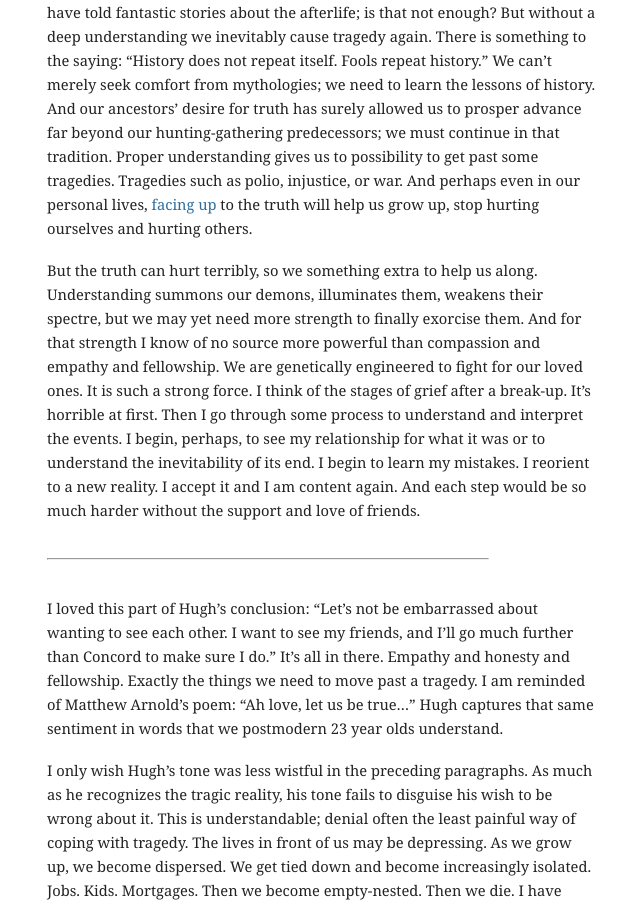
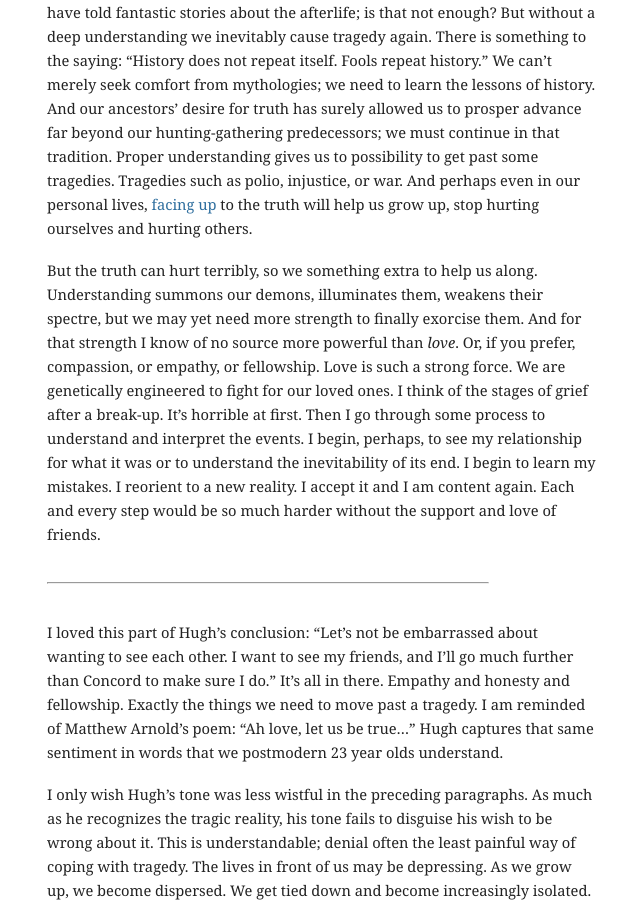
Before and after one commit to mbwong/mbwong.github.com, a Jekyll site: the page built from _posts/2013-08-26-tragedy-and-adulthood.md, in a window 1280 px wide and 900 px high, scrolled down 2264 px. Shown: the whole window, without its empty margins (303-943 px from the left). Built offline with Jekyll 4.4.1, drawn with Linux system fonts in a browser that asks for light colours.

Commit message:
Update 2013-08-26-tragedy-and-adulthood.md

```diff
--- a/_posts/2013-08-26-tragedy-and-adulthood.md
+++ b/_posts/2013-08-26-tragedy-and-adulthood.md
@@ -31,7 +31,7 @@
 
 You might ask: Can't we just pretend? Why do we need _truthful_ stories instead of mere story? Why must we work so hard? Surely we don't need deep understanding to move on _emotionally_ after a tragedy. For millennia humans have told fantastic stories about the afterlife; is that not enough? But without a deep understanding we inevitably cause tragedy again. There is something to the saying: "History does not repeat itself. Fools repeat history." We can't merely seek comfort from mythologies; we need to learn the lessons of history. And our ancestors' desire for truth has surely allowed us to prosper advance far beyond our hunting-gathering predecessors; we must continue in that tradition. Proper understanding gives us to possibility to get past some tragedies. Tragedies such as polio, injustice, or war. And perhaps even in our personal lives, [facing up][body] to the truth will help us grow up, stop hurting ourselves and hurting others.
 
-But the truth can hurt terribly, so we something extra to help us along. Understanding summons our demons, illuminates them, weakens their spectre, but we may yet need more strength to finally exorcise them. And for that strength I know of no source more powerful than compassion and empathy and fellowship. We are genetically engineered to fight for our loved ones. It is such a strong force. I think of the stages of grief after a break-up. It's horrible at first. Then I go through some process to understand and interpret the events. I begin, perhaps, to see my relationship for what it was or to understand the inevitability of its end. I begin to learn my mistakes. I reorient to a new reality. I accept it and I am content again. And each step would be so much harder without the support and love of friends.
+But the truth can hurt terribly, so we something extra to help us along. Understanding summons our demons, illuminates them, weakens their spectre, but we may yet need more strength to finally exorcise them. And for that strength I know of no source more powerful than _love_. Or, if you prefer, compassion, or empathy, or fellowship. Love is such a strong force. We are genetically engineered to fight for our loved ones. I think of the stages of grief after a break-up. It's horrible at first. Then I go through some process to understand and interpret the events. I begin, perhaps, to see my relationship for what it was or to understand the inevitability of its end. I begin to learn my mistakes. I reorient to a new reality. I accept it and I am content again. Each and every step would be so much harder without the support and love of friends.
 
 [body]: http://www.washingtonpost.com/lifestyle/style/youre-not-pretty-enough-dealing-with-ugly-self-doubt/2013/08/09/4928a4c0-f932-11e2-b018-5b8251f0c56e_story.html?hpid=z1
 
```
